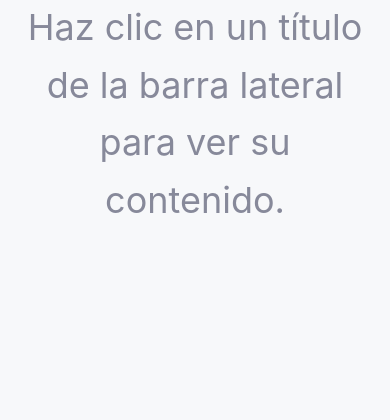
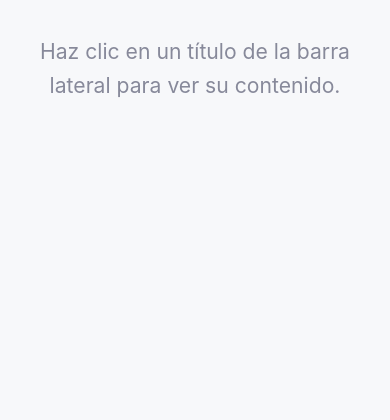
Before and after one commit to jmrodev/blog, a website: page docs/index.html in a window 390 px wide. Shown: the part 484-904 px from the top of the page. Drawn offline with Linux system fonts and the light colour scheme.

Commit message:
Actualizar style.css

```diff
--- a/docs/css/style.css
+++ b/docs/css/style.css
@@ -389,7 +389,7 @@ hr {
 /* ------------------ Responsive ------------------ */
 @media (max-width: 768px) {
   :root {
-    --font-size-base: 1.5rem; /* Aumentamos el tamaño base para móvil */
+    --font-size-base: 1.15rem; /* Aumentamos el tamaño base para móvil */
   }
 
   .mobile-header {
```
